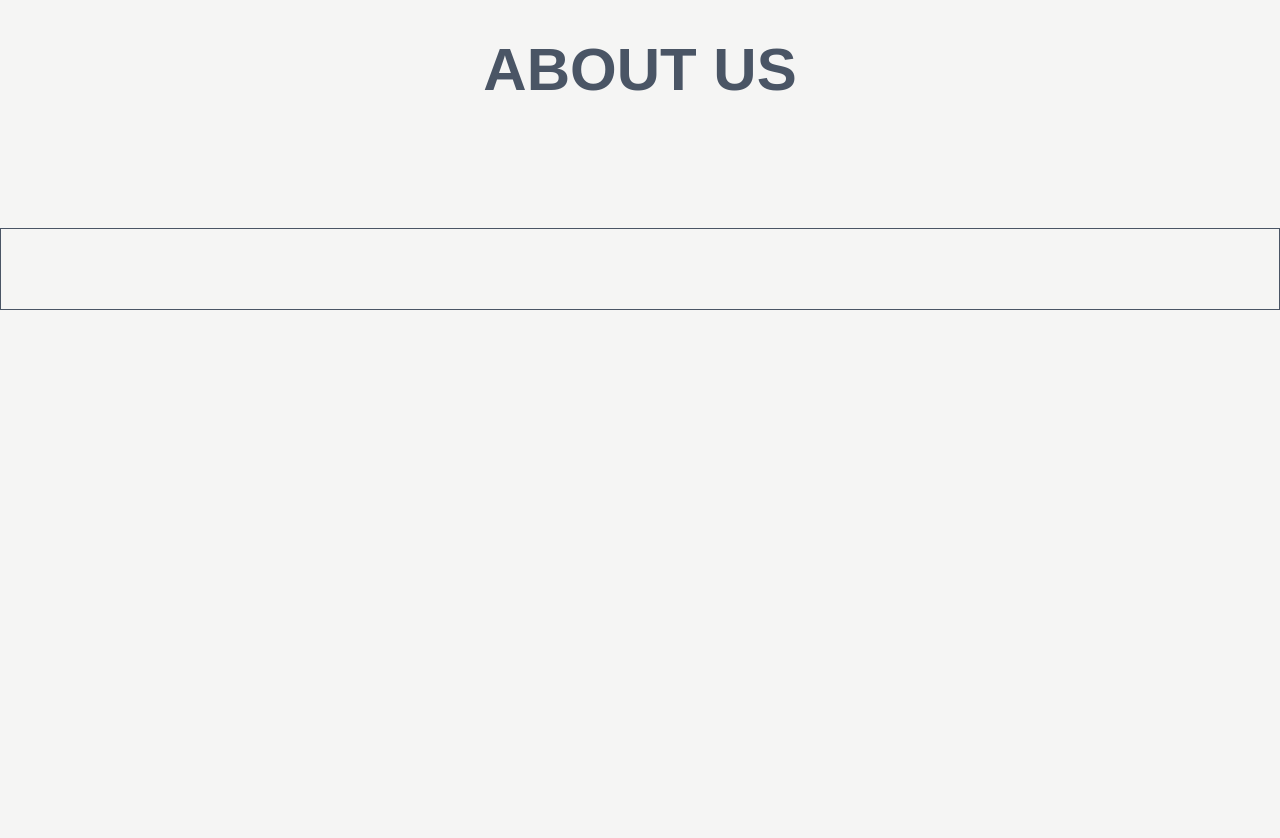
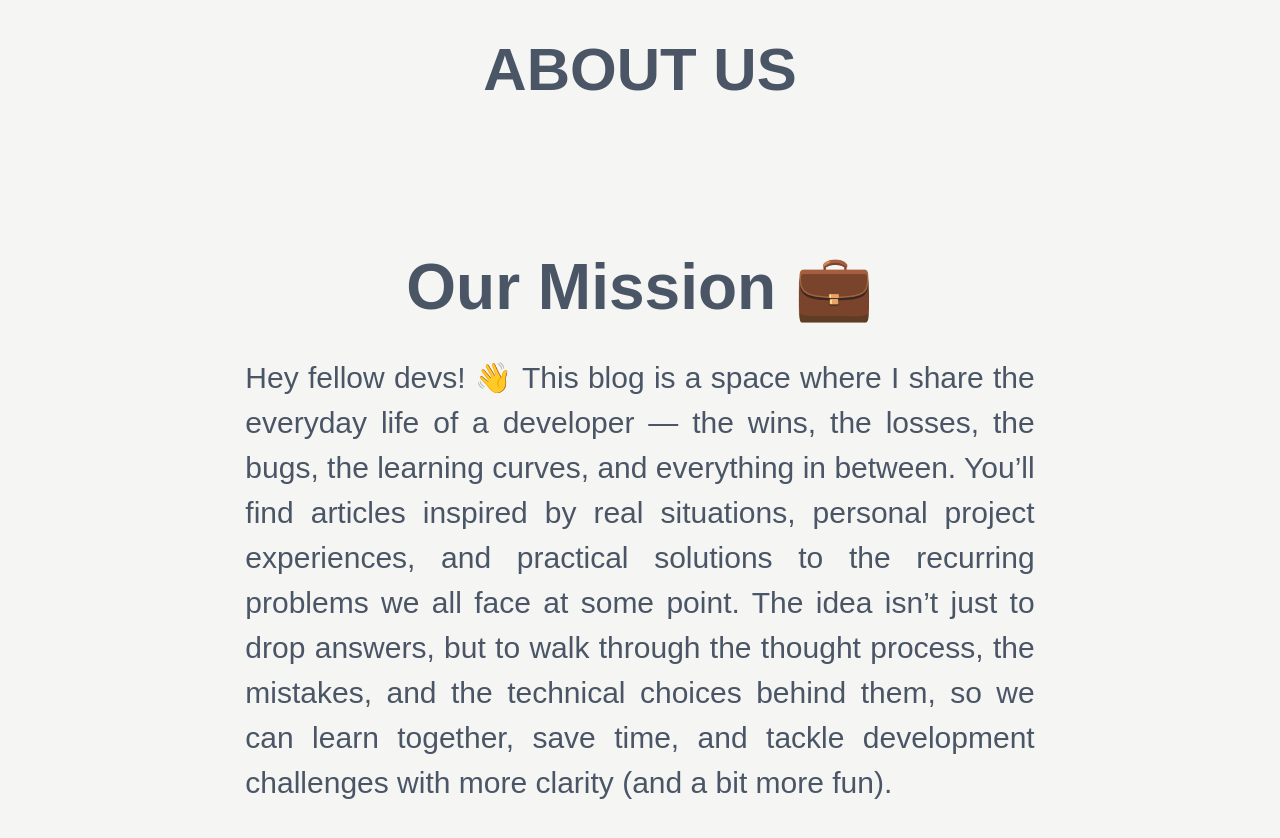
Before and after one commit to PrunelMel/DEVO, a Next.js app: page /articles/aboutus in a window 1280 px wide. Shown: the top 838 px of the page. Built offline with nearby package versions, Linux system fonts and the light colour scheme.

Commit message:
adding Mission section

```diff
--- a/src/app/articles/aboutus/page.tsx
+++ b/src/app/articles/aboutus/page.tsx
@@ -14,23 +14,35 @@ export default function ArticlePage() {
 
         <header className="font-bold text-6xl text-center ">ABOUT US</header>
 
-        <article className="mt-32 w-full border flex-col p-6 flex justify-center items-center">
+        <article className="mt-32 w-full flex-col p-6 flex justify-center items-center">
 
           <section className="flex-col w-1/2 ">
 
-            <h1 className="font-bold text-4xl text-center "></h1>
+            <h1 className="font-bold text-4xl text-center text-[4rem]">Our Mission 💼</h1>
 
             <p className="text-justify m-4 text-3xl"></p>
 
           </section>
 
-          <section className="flex-col w-1/2">
+          <section className="flex-col w-2/3">
 
             <h2 className="font-bold text-4xl text-center"></h2>
 
-            <p className="text-justify m-4 text-3xl"></p>
+            <p className="text-justify m-4 text-3xl leading-normal">Hey fellow devs! 👋
+              This blog is a space where I share the everyday life of a developer — the wins, the losses,
+              the bugs, the learning curves, and everything in between. You’ll find articles inspired by real situations,
+              personal project experiences, and practical solutions to the recurring problems we all face at some point.
+              The idea isn’t just to drop answers, but to walk through the thought process, the mistakes, and the technical
+              choices behind them, so we can learn together, save time, and tackle development challenges with more clarity (and a bit more fun).
+            </p>
 
+            <section>
 
+              <h3 className="font-bold text-2xl text-center"></h3>
+
+              <p className="leading-normal text-justify m-4 text-3xl"></p>
+
+            </section>
           </section>
 
         </article>
@@ -40,13 +52,7 @@ export default function ArticlePage() {
 
         <article>
 
-          <section>
 
-            <h3 className="font-bold text-2xl text-center"></h3>
-
-            <p></p>
-
-          </section>
 
         </article>
 
--- a/src/content/articles/aboutus.md
+++ b/src/content/articles/aboutus.md
@@ -1,6 +1,6 @@
 ---
 title1: "Who are we?? Let's meet 🤝"
-title2: "Our Mission 💼"
+title2: ""
 title3: "Found it Useful !? Suscribe"
 date: "2025-04-15"
 slug: "aboutus"
```
